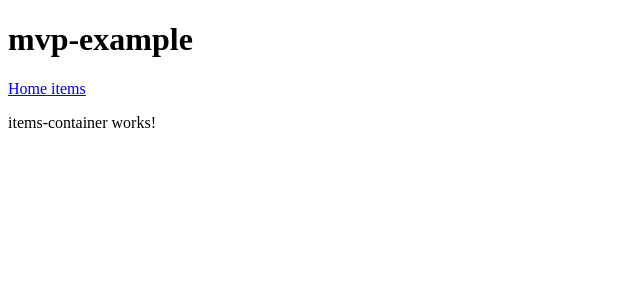
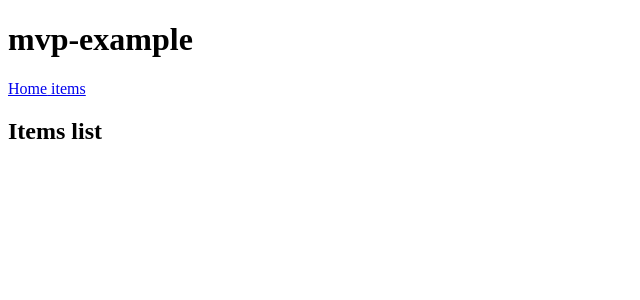
Before and after one commit to jafuneze/angular-13-mvp, an Angular app: page /items in a window 1280 px wide. Shown: the top 300 px of the page, without its empty margins (0-640 px from the left). Built offline with nearby package versions, Linux system fonts and the light colour scheme.

Commit message:
Configure the component comunication and set the change detection stragegy

```diff
--- a/src/app/items/items-container/items-container.component.html
+++ b/src/app/items/items-container/items-container.component.html
@@ -1 +1 @@
-<p>items-container works!</p>
+<app-items-ui title="Items list"></app-items-ui>
--- a/src/app/items/items-container/items-container.component.ts
+++ b/src/app/items/items-container/items-container.component.ts
@@ -1,9 +1,10 @@
-import { Component, OnInit } from '@angular/core';
+import { ChangeDetectionStrategy, Component, OnInit } from '@angular/core';
 
 @Component({
   selector: 'app-items-container',
   templateUrl: './items-container.component.html',
-  styleUrls: ['./items-container.component.scss']
+  styleUrls: ['./items-container.component.scss'],
+  changeDetection: ChangeDetectionStrategy.OnPush,
 })
 export class ItemsContainerComponent implements OnInit {
 
--- a/src/app/items/items-ui/items-ui.component.html
+++ b/src/app/items/items-ui/items-ui.component.html
@@ -1 +1 @@
-<p>items-ui works!</p>
+<h2> {{ title }} </h2>
--- a/src/app/items/items-ui/items-ui.component.ts
+++ b/src/app/items/items-ui/items-ui.component.ts
@@ -1,11 +1,13 @@
-import { Component, OnInit } from '@angular/core';
+import { ChangeDetectionStrategy, Component, Input, OnInit } from '@angular/core';
 
 @Component({
   selector: 'app-items-ui',
   templateUrl: './items-ui.component.html',
-  styleUrls: ['./items-ui.component.scss']
+  styleUrls: ['./items-ui.component.scss'],
+  changeDetection: ChangeDetectionStrategy.OnPush,
 })
 export class ItemsUiComponent implements OnInit {
+  @Input() title: string;
 
   constructor() { }
 
```
